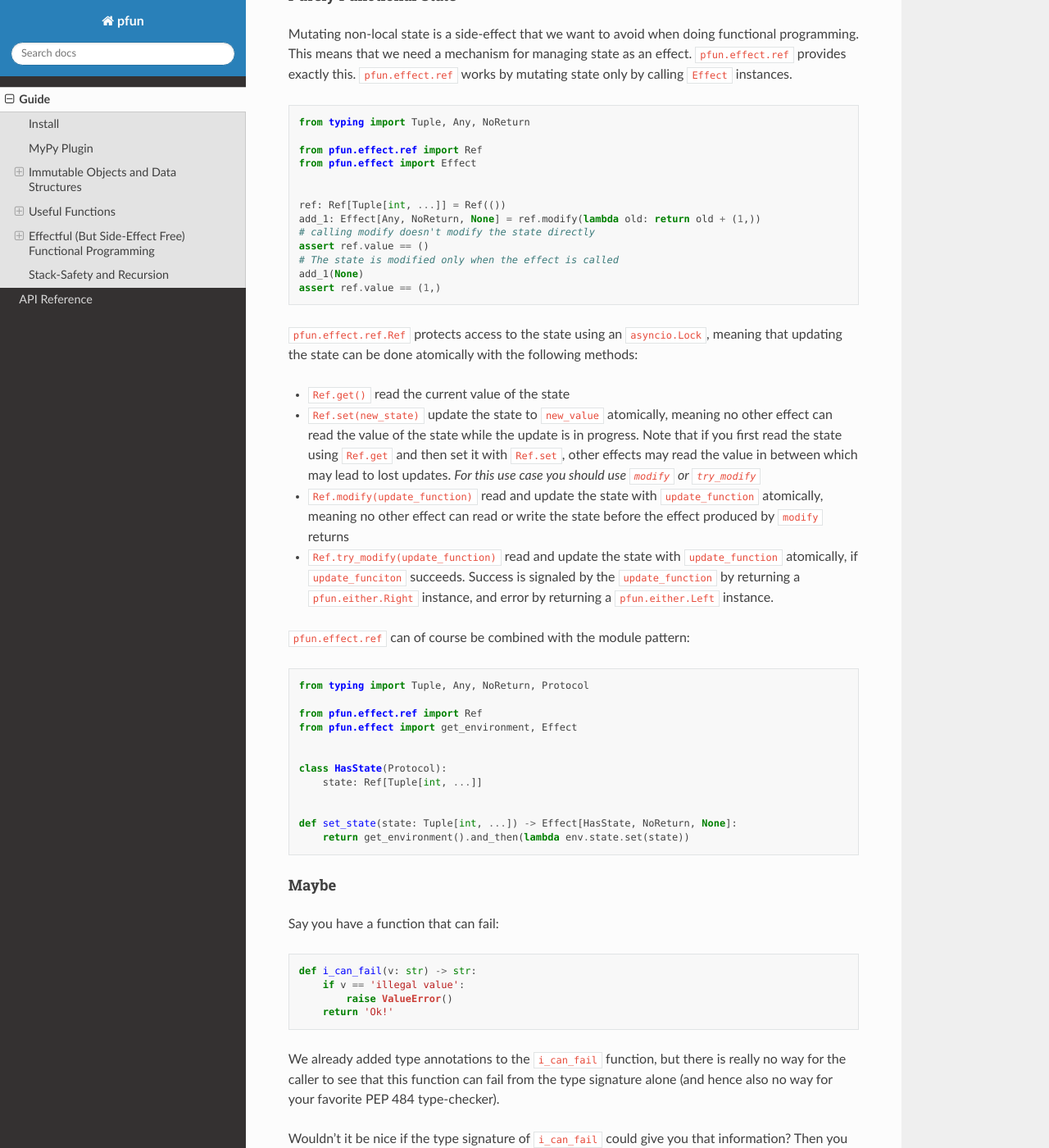
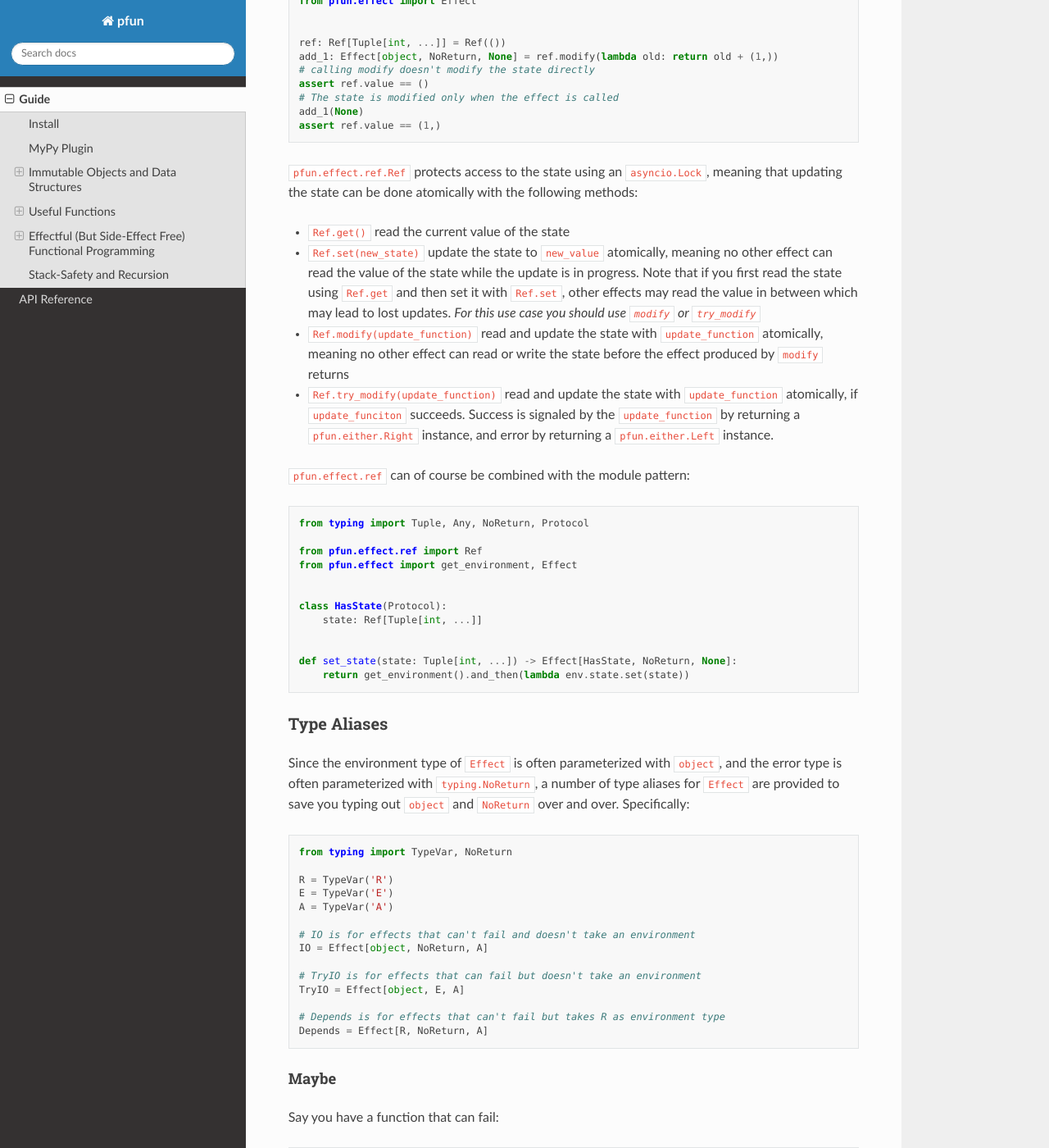
Before and after one commit to suned/pfun, a Sphinx documentation site: the page built from docs/source/programming_guide.md, in a window 1280 px wide and 1400 px high, scrolled down 13093 px. Shown: the whole window at 82% size. Built offline with Sphinx 7.4.7 and the Read the Docs theme 2.0.0, drawn with Linux system fonts in a browser that asks for light colours; some of the changed text lies outside the part shown.

````diff
--- a/docs/source/programming_guide.md
+++ b/docs/source/programming_guide.md
@@ -160,15 +158,15 @@ The `A` in `Effect[R, E, A]` is the _success type_. This is the type that the ef
 from typing import Any, NoReturn
 from pfun import success, Effect
 
-e: Effect[Any, NoReturn, str] = success('Success!')
+e: Effect[object, NoReturn, str] = success('Success!')
 assert e(None) == 'Success!'
 ```
-(You don't actually have to write the type of `e` explicitly, as it can be inferred by your type checker. We do it here simply because it's instructive to look at the types). Don't worry about the meaning of `Any` and `NoReturn` for now, we'll explain that later. For now, just understand that when `e` has the type `Effect[Any, NoReturn, str]`, it means that when you call `e` with any parameter, it will return a `str` (the value `Success!`).
+(You don't actually have to write the type of `e` explicitly, as it can be inferred by your type checker. We do it here simply because it's instructive to look at the types). Don't worry about the meaning of `object` and `NoReturn` for now, we'll explain that later. For now, just understand that when `e` has the type `Effect[object, NoReturn, str]`, it means that when you call `e` with any parameter, it will return a `str` (the value `Success!`).
 
 You can work with the success value of an effect using instance methods of `Effect`. If you want to transform the result of an `Effect` with a function without side-effects you can use `map`, which takes a function of the type `Callable[[A], B]` as an argument, where `A` is the success type of your effect:
 
 ```python
-e: Effect[Any, NoReturn, str] = success(1).map(str)
+e: Effect[object, NoReturn, str] = success(1).map(str)
 assert e(None) == "1"
 ```
 
@@ -190,7 +188,7 @@ from typing import Any, NoReturn
 from pfun import Effect, error
 
 
-e: Effect[Any, str, NoReturn] = error('Whoops!')
+e: Effect[object, str, NoReturn] = error('Whoops!')
 e(None)  # raises: RuntimeError('Whoops!')
 ```
 
@@ -204,10 +202,10 @@ from pfun.files import Files
 
 
 files = Files()
-e: Effect[Any, OSError, str] = files.read('doesnt_exist.txt')
+e: Effect[object, OSError, str] = files.read('doesnt_exist.txt')
 e(None)  # raises OSError
 ```
-Don't worry about the api of `files` for now, simply notice that when `e` has the type `Effect[Any, OSError, str]`, it means that when you execute `e` it can produce a `str` or fail with `OSError`. Having the the error type explicitly modelled in the type signature of `e` allows type safe error handling as we'll see later.
+Don't worry about the api of `files` for now, simply notice that when `e` has the type `Effect[object, OSError, str]`, it means that when you execute `e` it can produce a `str` or fail with `OSError`. Having the the error type explicitly modelled in the type signature of `e` allows type safe error handling as we'll see later.
 
 #### The Environment Type
 Finally, let's look at `R` in `Effect[R, E, A]`: the _environment type_. `R` is the argument that your effect function requires to produce its result. It allows you to parameterize the side-effect that your `Effect` implements which improves re-useability and testability. For example, imagine that you want to use `Effect` to model the side-effect of reading from a database. The function that reads from the database requires a connection string as an argument to connect. If `Effect` did not take a parameter you would have to pass around the connection string as a parameter through function calls, all the way down to where the connection string was needed.
@@ -243,7 +241,7 @@ if __name__ == '__main__':
 In the next section, we will discuss this _dependency injection_ capability of `Effect` in detail.
 
 #### The Module Pattern
-This section is dedicated to the environment type `R`. In most examples we have looked at so far, `R` is parameterized with `typing.Any`. This means that it can safely be called with any value. This is mostly useful when you're working with effects that don't use the environment argument for anything, in which case any value will do.
+This section is dedicated to the environment type `R`. In most examples we have looked at so far, `R` is parameterized with `object`. This means that it can safely be called with any value (since all Python values are sub-types of `object`). This is mostly useful when you're working with effects that don't use the environment argument for anything, in which case any value will do.
 
 In the previous section we saw how the `R` parameter of `Effect` can be used for dependency injection. But what happens when we try to combine two effects with different environment types with `and_then`? The `Effect` instance returned by `and_then` must have an environment type that is a combination of the environment types of both the combined effects, since the environment passed to the combined effect is also passed to the two other effects. Consider for example this effect, that uses the `execute` function from above to get database results, and combines it with a function `make_request` that calls an api, and requires a `Credentials` instance as the environment type:
 
@@ -263,7 +261,7 @@ response(...)  # What could this argument be?
 To call the `response` function, we need an instance of a type that is a `str` and a `Credentials` instance _at the same time_, because that argument must be passed to both the effect returned by `execute` and by `make_request`. Ideally, we want `response` to have the type `Effect[Intersection[Credentials, str], IOError, bytes]`, where `Intersection[Credentials, str]` indicates that the environment type must be both of type `Credentials` and of type `str`.
 
 In theory such an object could exist (defined as `class MyEnv(Credentials, str): ...`), but there are no straight-forward way of expressing that
-type dynamically in the Python type system. As a consequence, `pfun` infers the resulting effect with the `R` parameterized as `Any`, which in this case doesn't mean that any type will do, but simply that `pfun` could not assign a meaningful type to `R`.
+type dynamically in the Python type system. As a consequence, `pfun` infers the resulting effect with the `R` parameterized as `typing.Any`, which in this case means that `pfun` could not assign a meaningful type to `R`.
 
 If you use the `pfun` MyPy plugin, you can however redesign the program to follow a pattern that enables `pfun` to infer a meaningful combined type
 in much the same way that the error type resulting from combining two effects using `and_then` can be inferred. This pattern is called _the module pattern_.
@@ -290,7 +288,7 @@ class Requests:
     def __init__(self, credentials: Credentials):
         self.credentials = credentials
 
-    def make_request(self, results: List[DBRow]) -> Effect[Any, HTTPError, bytes]:
+    def make_request(self, results: List[DBRow]) -> Effect[object, HTTPError, bytes]:
         ...
 
 
@@ -315,7 +313,7 @@ class Database:
     def __init__(self, connection_str: str):
         self.connection_str = connection_str
 
-    def execute(self, query: str) -> Effect[Any, IOError, List[DBRow]]:
+    def execute(self, query: str) -> Effect[object, IOError, List[DBRow]]:
         ...
 
 
@@ -330,11 +328,11 @@ def execute(query: str) -> Effect[HasDatabase, IOError, List[DBRow]]:
     """
     Function that returns an effect with the HasDatabase module provider as the environment type
     """
-    return get_environment().and_then(lambda env: env.database.execute(query))
+    return get_environment(HasDatabase).and_then(lambda env: env.database.execute(query))
 ```
 There are two _modules_: `Requests` and `Database` that provide implementations. There are two corresponding _module providers_: `HasRequests` and `HasDatabase`. Finally there are two functions `execute` and `make_request` that puts it all together.
 
-Pay attention to the fact that `execute` and `make_request` look quite similar: they both start by calling `pfun.effect.get_environment`. This function returns an effect that succeeds with the environment value that will eventually be passed as the argument to the final effect (in this example the effect produced by `execute(...).and_then(make_request)`). If you use the MyPy plugin, `pfun` is able to infer the return type of `get_environment` in the body definition of a function that returns an `Effect` instance. For example, in the function body of `execute`, `pfun` is able to infer that the return type of `get_environment` must be `Effect[HasRequests, NoReturn, HasRequests]`.
+Pay attention to the fact that `execute` and `make_request` look quite similar: they both start by calling `pfun.effect.get_environment`. This function returns an effect that succeeds with the environment value that will eventually be passed as the argument to the final effect (in this example the effect produced by `execute(...).and_then(make_request)`). The optional parameter passed to `get_environment` is merely for type-checking purposes, and doesn't change the result in any way.
 
 If we combine the new functions `execute` and `make_request` that both has protocols as the environment types, `pfun` can infer a meaningful type, and make sure that the environment type that is eventually passed to the whole program provides both the `requests` and the `database` attributes:
 
@@ -383,12 +381,12 @@ from typing import List
 from pfun.effect.files import Files
 
 
-def parse(content: str) -> effect.Effect[Any, ZeroDivisionError, List[int]]:
+def parse(content: str) -> effect.Effect[object, ZeroDivisionError, List[int]]:
     ...
 
 
 files = Files()
-e: effect.Effect[Any, Union[OSError, ZeroDivisionError], List[int]]
+e: effect.Effect[object, Union[OSError, ZeroDivisionError], List[int]]
 e = files.read('foo.txt').and_then(parse)
 ```
 `e` has `Union[OSError, ZeroDivisionError]` as its error type because it can fail if `files.read` fails, _or_ if `parse` fails. This compositional aspect of the error type of `Effect` means that accurate and complex error types are built up from combining simple error types. Moreover, it makes reasoning about error handling easy because errors disappear from the type when they are handled, as we shall see next.
@@ -422,9 +420,9 @@ def handle(either: Either[Union[OSError, ZeroDivisionError], str]) -> Either[Zer
 # define an effect that can fail
 e: Effect[Any, Union[OSError, ZeroDivisionError], List[int]] = files.read('foo.txt').and_then(parse)
 # handle errors using e.either.map
-without_os_error: Effect[Any, NoReturn, Either[OSError, str]] = e.either().map(handle)
+without_os_error: Effect[object, NoReturn, Either[OSError, str]] = e.either().map(handle)
 # push the remaining error into the error type using absolve
-e2: Effect[Any, OSError, str] = absolve(without_os_error)
+e2: Effect[object, OSError, str] = absolve(without_os_error)
 ```
 
 At a slightly higher level, you can use `Effect.recover`, which takes a function that can inspect the error and handle it.
@@ -433,13 +431,13 @@ from typing import Any, Union
 from pfun.effect import success, failure, Effect
 
 
-def handle_errors(error: Union[OSError, ZeroDivisionError]) -> Effect[Any, ZeroDivisionError, str]:
+def handle_errors(error: Union[OSError, ZeroDivisionError]) -> Effect[object, ZeroDivisionError, str]:
     if isinstance(error, OSError):
         return success('default value)
     return failure(error)
 
-e: Effect[Any, Union[OSError, ZeroDivisionError], str]
-recovered: Effect[Any, ZeroDivisionError, str] = e.recover(handle_errors)
+e: Effect[object, Union[OSError, ZeroDivisionError], str]
+recovered: Effect[object, ZeroDivisionError, str] = e.recover(handle_errors)
 ```
 
 You will frequently handle errors by using `isinstance` to compare errors with types, so defining your own error types becomes even more important when using `pfun` to distinguish one error source from another.
@@ -483,7 +481,7 @@ async def sleep() -> str:
     return 'success!'
 
 
-e: Effect[Any, NoReturn, str] = effect.from_awaitable(sleep())
+e: Effect[object, NoReturn, str] = effect.from_awaitable(sleep())
 assert e(None) == 'success!'
 ```
 
@@ -514,7 +512,7 @@ from pfun.effect import Effect
 
 
 ref: Ref[Tuple[int, ...]] = Ref(())
-add_1: Effect[Any, NoReturn, None] = ref.modify(lambda old: return old + (1,))
+add_1: Effect[object, NoReturn, None] = ref.modify(lambda old: return old + (1,))
 # calling modify doesn't modify the state directly
 assert ref.value == ()
 # The state is modified only when the effect is called
@@ -541,6 +539,26 @@ class HasState(Protocol):
 
 def set_state(state: Tuple[int, ...]) -> Effect[HasState, NoReturn, None]:
     return get_environment().and_then(lambda env.state.set(state))
+```
+### Type Aliases
+Since the environment type of `Effect` is often parameterized with `object`, and the error type is often parameterized with `typing.NoReturn`, a number of type aliases for `Effect` are provided to save you typing out `object` and `NoReturn` over and over. Specifically:
+
+
+```python
+from typing import TypeVar, NoReturn
+
+R = TypeVar('R')
+E = TypeVar('E')
+A = TypeVar('A')
+
+# IO is for effects that can't fail and doesn't take an environment
+IO = Effect[object, NoReturn, A]
+
+# TryIO is for effects that can fail but doesn't take an environment
+TryIO = Effect[object, E, A]
+
+# Depends is for effects that can't fail but takes R as environment type
+Depends = Effect[R, NoReturn, A]
 ```
 
 #### Maybe
````
Also changed, not shown: other parts of docs/source/programming_guide.md (+2 -4 lines), 10 other files.
